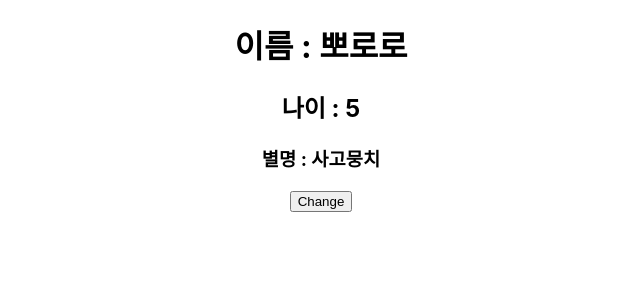
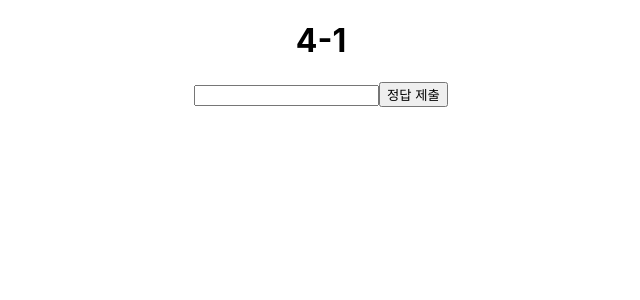
Before and after one commit to dbswp/KDT-React, a React (Create React App) app: page / in a window 1280 px wide. Shown: the top 300 px of the page, without its empty margins (319-959 px from the left). Built offline with nearby package versions, Linux system fonts and the light colour scheme.

Commit message:
리액트 모듈 설치 및 계산기 작성

```diff
--- a/package.json
+++ b/package.json
@@ -34,5 +34,10 @@
       "last 1 firefox version",
       "last 1 safari version"
     ]
+  },
+  "devDependencies": {
+    "eslint-config-airbnb-base": "^15.0.0",
+    "eslint-plugin-import": "^2.27.5",
+    "prettier": "^2.8.7"
   }
 }
--- a/src/App.js
+++ b/src/App.js
@@ -1,5 +1,7 @@
-import "./App.css";
-import React from "react";
+import './App.css';
+// import ColorInput from './components/ColorInput';
+// import RefDOM from './components/RefDOM';
+// import React from 'react';
 // import Examples2 from "./components/Examples2";
 // import Examples from "./components/Examples";
 // import State from "./components/State";
@@ -17,27 +19,30 @@ import React from "react";
 // import MultiProps from "./components/MultiProps";
 // import ClassProps from "./components/ClassProps";
 // import CustomList from "./components/CustomList";
-import ChangeObj from "./components/ChangeObj";
+// import ChangeObj from "./components/ChangeObj";
+// import TestRef from './components/TestRef';
+// import ChangeFocus from './components/ChangeFocus';
+import Carculator from './components/Carculator';
 
 function App() {
   // const nameArr = ["뽀로로", "루피", "크롱이"];
-  const nameObj = [
-    {
-      name: "뽀로로",
-      age: "5",
-      nickName: "사고뭉치",
-    },
-    {
-      name: "루피",
-      age: "5",
-      nickName: "사고뭉치",
-    },
-    {
-      name: "크롱",
-      age: "5",
-      nickName: "사고뭉치",
-    },
-  ];
+  // const nameObj = [
+  //   {
+  //     name: "뽀로로",
+  //     age: "5",
+  //     nickName: "사고뭉치",
+  //   },
+  //   {
+  //     name: "루피",
+  //     age: "5",
+  //     nickName: "사고뭉치",
+  //   },
+  //   {
+  //     name: "크롱",
+  //     age: "5",
+  //     nickName: "사고뭉치",
+  //   },
+  // ];
   return (
     <div className="App">
       {/* <MainHeader /> */}
@@ -60,7 +65,12 @@ function App() {
       {/* <Examples2 /> */}
       {/* <Condition /> */}
       {/* <ClassProps name="뽀로로" age="5" nickName="Pororo" /> */}
-      <ChangeObj arr={nameObj} />
+      {/* <ChangeObj arr={nameObj} /> */}
+      {/* <TestRef></TestRef> */}
+      {/* <ChangeFocus></ChangeFocus> */}
+      {/* <RefDOM />
+      <ColorInput /> */}
+      <Carculator />
     </div>
   );
 }
--- /dev/null
+++ b/src/components/Carculator.jsx
@@ -0,0 +1,58 @@
+import React from 'react';
+import { useState, useRef } from 'react';
+
+export default function Carculator() {
+  const [again, setAgain] = useState(true);
+  const inputEl = useRef();
+
+  const num1 = Math.floor(Math.random() * (9 - 0) + 1);
+  const num2 = Math.floor(Math.random() * (9 - 0) + 1);
+  const arithmeticArr = ['+', '-', 'x'];
+  // const arithmeticArr = '+-x';
+  const randomArithmetic = Math.floor(Math.random() * arithmeticArr.length);
+  // randomArithmetic += arithmeticArr.charAt(
+  //   Math.floor(Math.random() * arithmeticArr.length)
+  // );
+  const oprator = arithmeticArr[randomArithmetic];
+  console.log(oprator);
+  // console.log(randomArithmetic);
+
+  const clearInput = () => {
+    inputEl.current.value = '';
+    inputEl.current.focus();
+  };
+
+  const checkAnser = () => {
+    let answer = 0;
+    if (randomArithmetic === 0) {
+      answer = num1 + num2;
+    } else if (randomArithmetic === 1) {
+      answer = num1 - num2;
+    } else {
+      answer = num1 * num2;
+    }
+
+    if (answer === Number(inputEl.current.value)) {
+      alert('정답입니다.');
+      setAgain(!again);
+      clearInput();
+    } else {
+      alert('오답입니다.');
+      clearInput();
+    }
+  };
+
+  return (
+    <div>
+      <h1>
+        {num1}
+        {oprator}
+        {/* {randomArithmetic} */}
+        {num2}
+      </h1>
+      <input type="text" ref={inputEl} />
+      <button onClick={checkAnser}>정답 제출</button>
+      <br />
+    </div>
+  );
+}
--- /dev/null
+++ b/src/components/ChangeFocus.jsx
@@ -0,0 +1,25 @@
+import React from 'react';
+import { useRef } from 'react';
+
+export default function ChangeFocus() {
+  const input1 = useRef();
+  const input2 = useRef();
+
+  const changeFocus1 = () => {
+    input1.current.focus();
+  };
+  const changeFocus2 = () => {
+    input2.current.focus();
+  };
+
+  return (
+    <div>
+      <input ref={input1} />
+      <input ref={input2} />
+      <br />
+      <br />
+      <button onClick={changeFocus1}>1번으로</button>
+      <button onClick={changeFocus2}>2번으로</button>
+    </div>
+  );
+}
--- a/src/components/ChangeObj.jsx
+++ b/src/components/ChangeObj.jsx
@@ -1,4 +1,4 @@
-import React, { useState } from "react";
+import React, { useState } from 'react';
 
 export default function ChangeObj({ arr }) {
   const [state, setState] = useState(0);
--- /dev/null
+++ b/src/components/ColorInput.jsx
@@ -0,0 +1,18 @@
+import React, { useRef } from 'react';
+
+export default function ColorInput() {
+  const divEl = useRef();
+  const inputEl = useRef();
+
+  const changeColor = () => {
+    divEl.current.style.backgroundColor = inputEl.current.value;
+  };
+
+  return (
+    <div ref={divEl}>
+      <input type="text" ref={inputEl} />
+      <br />
+      <button onClick={changeColor}>색 적용</button>
+    </div>
+  );
+}
--- /dev/null
+++ b/src/components/RefDOM.jsx
@@ -0,0 +1,28 @@
+import React from 'react';
+import { useRef } from 'react';
+
+export default function RefDOM() {
+  const orangeEl = useRef();
+  const tomatoEl = useRef();
+  const inputEl = useRef();
+
+  const adjsutCSS = () => {
+    orangeEl.current.style.backgroundColor = 'orange';
+    tomatoEl.current.style.backgroundColor = 'tomato';
+  };
+  const clearInput = () => {
+    inputEl.current.value = '';
+  };
+
+  return (
+    <div>
+      <h1 ref={orangeEl}>Orange</h1>
+      <h1 ref={tomatoEl}>Tomato</h1>
+      <input type="text" ref={inputEl} />
+      <br />
+      <button onClick={adjsutCSS}>CSS 적용</button>
+      <button onClick={clearInput}>인풋 초기화</button>
+      <br />
+    </div>
+  );
+}
--- /dev/null
+++ b/src/components/TestRef.jsx
@@ -0,0 +1,28 @@
+import { useState, useRef } from 'react';
+
+export default function TestRef() {
+  const [text, setText] = useState('안녕하세요!');
+
+  const inputValue = useRef('ID를 입력해');
+  // 초기값은 inputValue.current에 저장
+
+  // state 사용
+  // const onChangeText = (e) => {
+  //   const inputText = e.target.value;
+  //   setText(inputText);
+  // };
+
+  // useRef 사용
+  const onChangeRef = () => {
+    setText(inputValue.current.value);
+    // inputValue.current.value = input태그에 작성되고있는 값
+  };
+  console.log(inputValue.current);
+  return (
+    <div>
+      <h1>{text}</h1>
+      <h1>{inputValue.current}</h1>
+      <input ref={inputValue} onChange={onChangeRef} />
+    </div>
+  );
+}
```
Also changed, not shown: src/index.js (+6 -6 lines), 2 other files (tests, documents, lock files or other folders).
